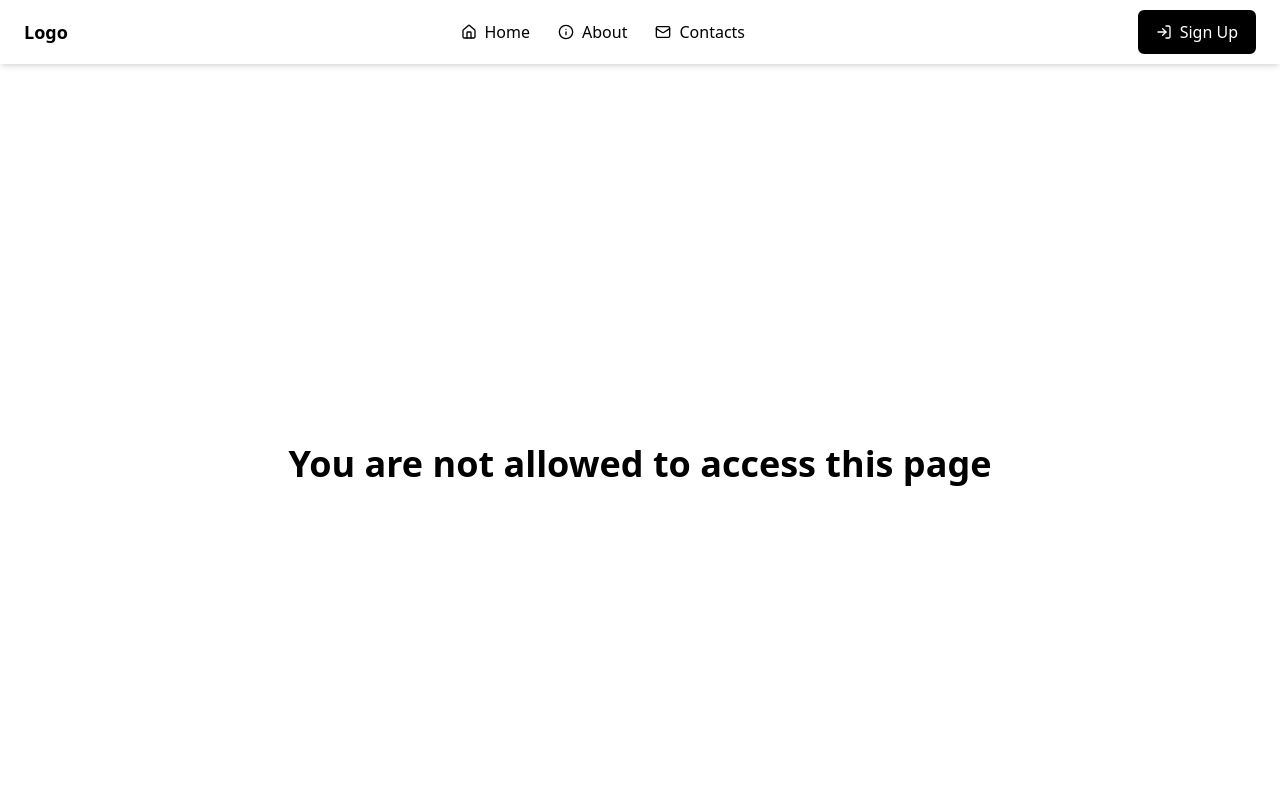
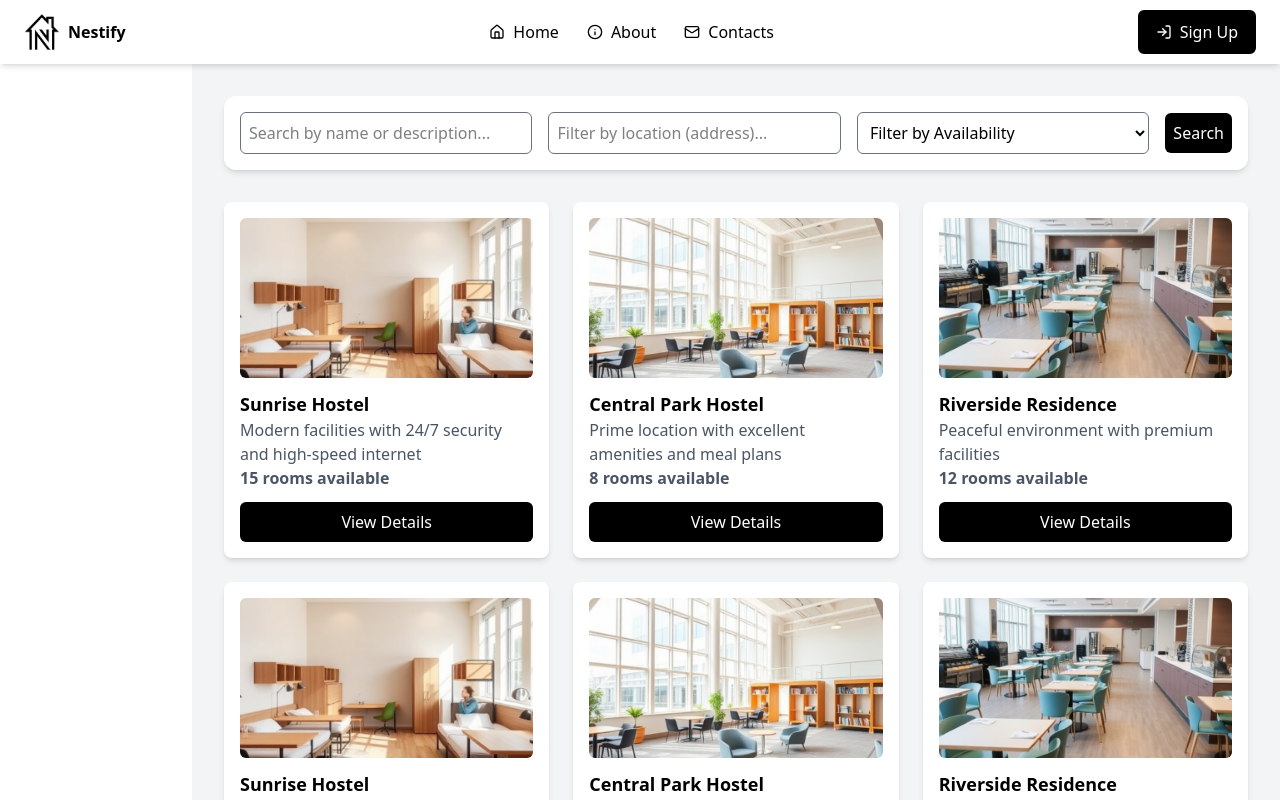
Before and after one commit to UdayBhaskarSingipurapu/NESTIFY---Client, a React (Vite) app: page /student-home in a window 1280 px wide. Shown: the top 800 px of the page. Built offline with nearby package versions, Linux system fonts and the light colour scheme.

Commit message:
fix:search bar,added logo,menu

```diff
--- a/src/RootLayout.jsx
+++ b/src/RootLayout.jsx
@@ -29,7 +29,7 @@ function RootLayout() {
       {user && <Sidebar />}
       <div>
         {
-          isAllowed ? <Outlet /> : <div className="flex justify-center items-center h-screen"><h1 className="text-4xl font-bold">You are not allowed to access this page</h1></div>
+          true ? <Outlet /> : <div className="flex justify-center items-center h-screen"><h1 className="text-4xl font-bold">You are not allowed to access this page</h1></div>
         }
 
       </div>
--- a/src/components/User/sidebar/Sidebar.jsx
+++ b/src/components/User/sidebar/Sidebar.jsx
@@ -1,15 +1,13 @@
 import React, { useContext, useState,useEffect } from "react";
 import { Link, useNavigate } from "react-router-dom";
-import { LayoutDashboard, User, Settings, LogOut, Home, Menu } from "lucide-react";
+import { LayoutDashboard, User, Settings, LogOut, Home, Menu,X } from "lucide-react";
 import { userLoginContext } from "../../../contexts/userLoginContext";
-
+import Slogo from "../../../assets/Slogo.png"
 
 const Sidebar = () => {
   const { logout } = useContext(userLoginContext);
   const navigate = useNavigate();
   const [isSidebarVisible, setSidebarVisible] = useState(false);
-
-
 
   const handleLogout = () => {
     logout();
@@ -22,12 +20,16 @@ const Sidebar = () => {
 
   return (
     <>
-      {/* Menu Button for Medium Screens */}
+
       <button
         onClick={toggleSidebar}
-        className="fixed top-4 left-4 z-50 p-2 bg-gray-900 text-white rounded-md md:hidden "
+        className="fixed z-50 p-2 bg-gray-900 text-white rounded-md md:hidden  "
       >
-        <Menu className="h-6 w-6" />
+       {isSidebarVisible ? (
+          <X className="h-6 w-6" />
+        ) : (
+          <Menu className="h-6 w-6" />
+        )}
       </button>
 
       {/* Sidebar */}
@@ -36,8 +38,10 @@ const Sidebar = () => {
           isSidebarVisible ? "translate-x-0" : "-translate-x-full"
         } md:translate-x-0`}
       >
-        <div className="text-lg font-bold mb-8">Logo</div>
-        <nav className="flex flex-col space-y-4">
+      <img src={Slogo} alt="logo" className="w-15 h-15 mb-0 mt-10 "/>
+
+
+        <nav className="flex flex-col space-y-4 mt-3">
           <Link
             to="/student-home"
             className="nav-link flex items-center gap-2 p-2 hover:bg-gray-300 hover:text-black rounded-md"
--- a/src/components/header/Header.jsx
+++ b/src/components/header/Header.jsx
@@ -2,6 +2,7 @@ import React, { useState, useContext } from "react";
 import { Link } from "react-router-dom";
 import { Menu, X, LogIn, Home, Info, Mail, LogOut } from "lucide-react";
 import { userLoginContext } from "../../contexts/userLoginContext";
+import Nlogo from "../../assets/Nlogo.png";
 
 function Header() {
   const [isMenuOpen, setIsMenuOpen] = useState(false);
@@ -15,7 +16,11 @@ function Header() {
     <>
       <nav className="fixed top-0 left-0 w-full h-16 bg-white shadow-md z-50 flex items-center px-4 md:px-6">
         <div className="flex items-center justify-between w-full">
-          <div className="text-lg font-bold">Logo</div>
+         <div className="flex items-center font-bold">
+            <img src={Nlogo} alt="Logo" className="w-9 h-9" />
+            <span className="ml-2">Nestify</span>
+          </div>
+
 
           <div className="hidden md:flex gap-7">
             <Link
--- a/src/components/student-home/StudentHome.jsx
+++ b/src/components/student-home/StudentHome.jsx
@@ -1,4 +1,4 @@
-import react, { useReducer, useState } from "react";
+import React, { useReducer, useState } from "react";
 import { Link } from "react-router-dom";
 import hostels from "../../data/hostelsData";
 import axios from "axios";
@@ -7,7 +7,7 @@ import { toast, ToastContainer } from "react-toastify";
 const initialState = {};
 
 function inputReducer(state, action) {
-  switch(action.type) {
+  switch (action.type) {
     case "set-rating": {
       return state;
     }
@@ -24,13 +24,33 @@ function inputReducer(state, action) {
 }
 
 const StudentHome = () => {
-
   const [inputState, inputDispatch] = useReducer(inputReducer, initialState);
   const [query, setQuery] = useState("");
   const [location, setLocation] = useState("");
   const [availability, setAvailability] = useState("");
 
-  // console.log(inputState);
+  // Filter hostels based on search criteria
+  const filterHostels = () => {
+    return hostels.filter((hostel) => {
+      const matchesQuery =
+        hostel.name.toLowerCase().includes(query.toLowerCase()) ||
+        hostel.description.toLowerCase().includes(query.toLowerCase());
+
+      const matchesLocation = location
+        ? hostel.address.toLowerCase().includes(location.toLowerCase())
+        : true;
+
+      const matchesAvailability = availability
+        ? availability === "Available"
+          ? hostel.roomsAvailable > 0
+          : hostel.roomsAvailable === 0
+        : true;
+
+      return matchesQuery && matchesLocation && matchesAvailability;
+    });
+  };
+
+  const filteredHostels = filterHostels();
 
   const handleSearch = () => {
     console.log({ query, location, availability });
@@ -67,7 +87,7 @@ const StudentHome = () => {
   const showSuccessToast = (message) => {
     toast.success(message, {
       position: "top-right",
-      autoClose: 3000, // Closes after 3 seconds
+      autoClose: 3000,
       hideProgressBar: false,
       closeOnClick: true,
       pauseOnHover: true,
@@ -99,26 +119,23 @@ const StudentHome = () => {
 
   return (
     <div className="p-8 bg-gray-100 md:ml-48">
-      <ToastContainer/>
-      {/* Search Section*/}
+      <ToastContainer />
+      {/* Search Section */}
       <div className="flex flex-col md:flex-row items-center gap-4 p-4 bg-white shadow-md rounded-xl">
         <input
           type="text"
-          placeholder="Search..."
+          placeholder="Search by name or description..."
           value={query}
           onChange={(e) => setQuery(e.target.value)}
           className="border border-gray-500 p-2 rounded-md w-full md:w-1/3"
         />
-        <select
+        <input
+          type="text"
+          placeholder="Filter by location (address)..."
           value={location}
           onChange={(e) => setLocation(e.target.value)}
           className="border border-gray-500 p-2 rounded-md w-full md:w-1/3"
-        >
-          <option value="">Filter by Location</option>
-          <option value="New York">New York</option>
-          <option value="Los Angeles">Los Angeles</option>
-          <option value="Chicago">Chicago</option>
-        </select>
+        />
         <select
           value={availability}
           onChange={(e) => setAvailability(e.target.value)}
@@ -135,9 +152,9 @@ const StudentHome = () => {
           Search
         </button>
       </div>
-      {/* Card Grid Section*/}
+      {/* Card Grid Section */}
       <div className="grid grid-cols-1 md:grid-cols-2 lg:grid-cols-3 gap-6 mt-8">
-        {hostels.map((hostel, index) => (
+        {filteredHostels.map((hostel, index) => (
           <div
             key={index}
             className="bg-white p-4 rounded-lg shadow-md transform transition duration-300 hover:scale-105 hover:shadow-lg"
@@ -149,8 +166,9 @@ const StudentHome = () => {
             />
             <h3 className="text-lg font-semibold mt-3">{hostel.name}</h3>
             <p className="text-gray-600">{hostel.description}</p>
-            <p className="text-gray-600 font-semibold">{hostel.roomsAvailable} rooms available</p>
-
+            <p className="text-gray-600 font-semibold">
+              {hostel.roomsAvailable} rooms available
+            </p>
             <Link
               to="/samplehostel"
               state={{ hostel }}
@@ -165,7 +183,6 @@ const StudentHome = () => {
       <form action="" onSubmit={handleWebsiteReviewSubmit}>
         <div className="mt-10 p-6 bg-white shadow-md rounded-xl">
           <h2 className="text-xl font-semibold mb-4">Website Reviews</h2>
-          {/* star rating component */}
           <input
             type="text"
             placeholder="Write a website review..."
```
Also changed, not shown: src/assets/Nlogo.png (added), src/assets/Slogo.png (added).
